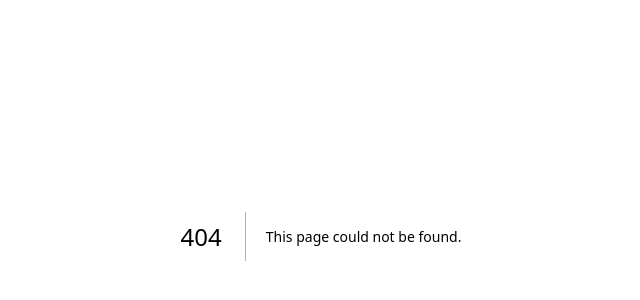
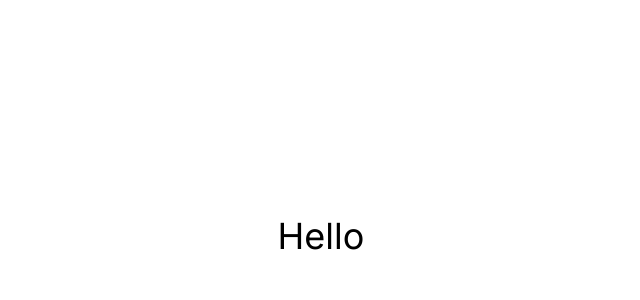
Before and after one commit to Glover69/To-Do-List, a Next.js app: page /splash in a window 1280 px wide. Before the commit this address had no page. Shown: the part 164-464 px from the top of the page, without its empty margins (319-959 px from the left). Built offline with nearby package versions, Linux system fonts and the light colour scheme.

Commit message:
initialized splash screen

```diff
--- a/app/globals.css
+++ b/app/globals.css
@@ -24,4 +24,7 @@ body {
       rgb(var(--background-end-rgb))
     )
     rgb(var(--background-start-rgb));
+
+  max-width: 100%;
+  overflow-x: hidden;
 }
--- a/app/layout.tsx
+++ b/app/layout.tsx
@@ -5,8 +5,8 @@ import './globals.css'
 const inter = Inter({ subsets: ['latin'] })
 
 export const metadata: Metadata = {
-  title: 'Create Next App',
-  description: 'Generated by create next app',
+  title: 'To-Do Manager',
+  description: 'To-Do List and Task Manager for your everyday needs',
 }
 
 export default function RootLayout({
--- /dev/null
+++ b/app/splash/page.tsx
@@ -0,0 +1,12 @@
+
+import React from 'react';
+
+const SplashScreen: React.FC = () => {
+  return (
+    <div className='flex items-center justify-center bg-white h-screen w-full'>
+      <span className='text-4xl text-black'>Hello</span>
+    </div>
+  );
+};
+
+export default SplashScreen;
```
